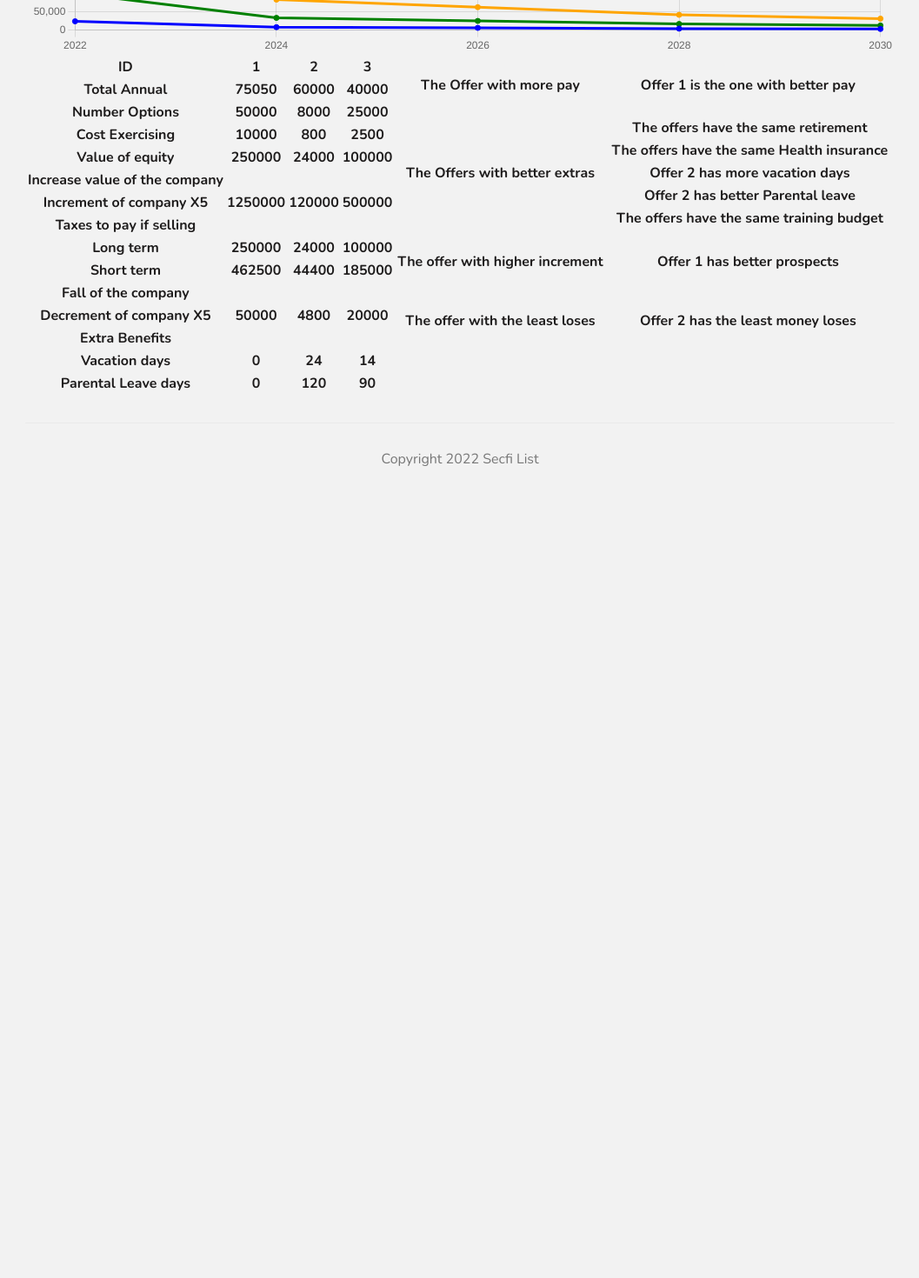
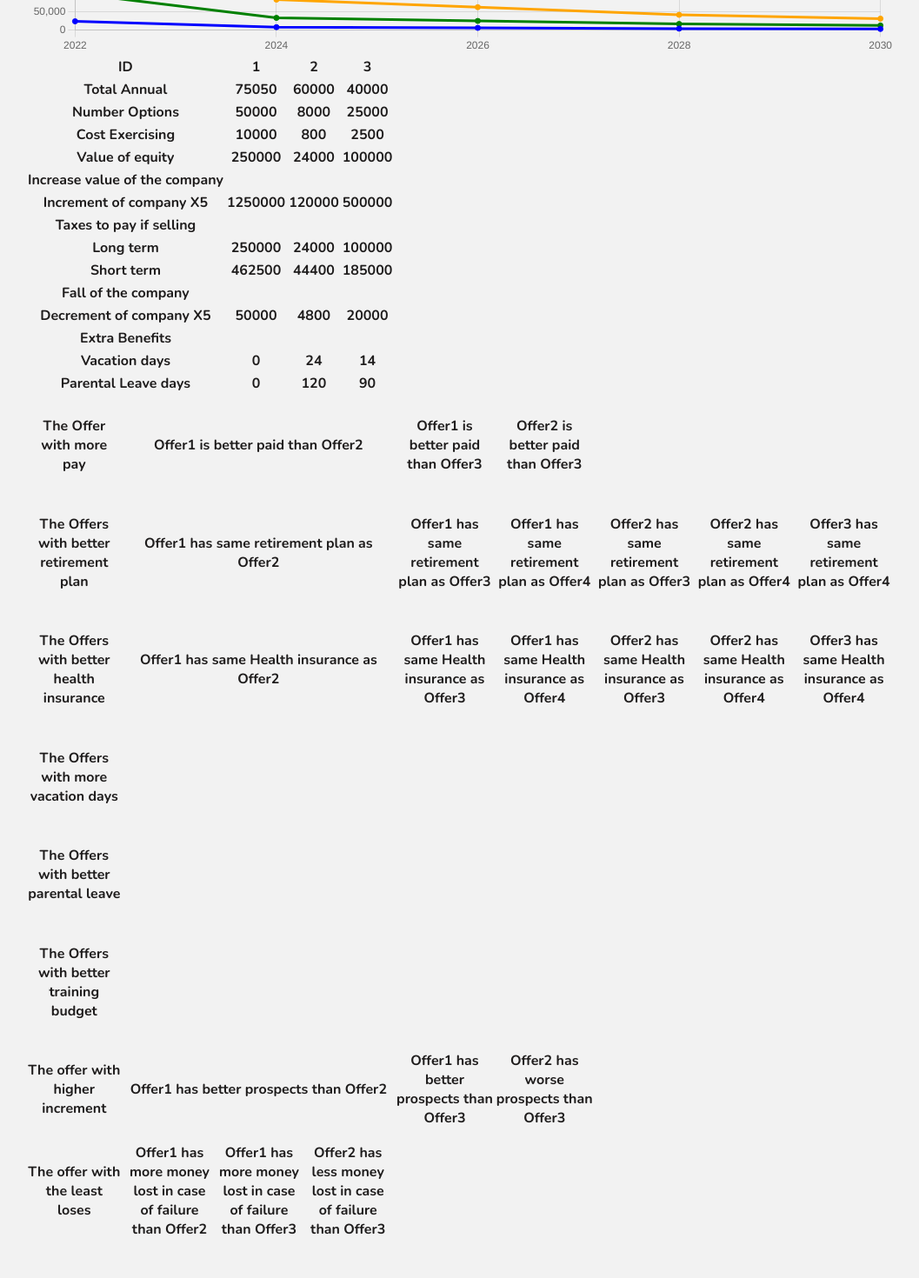
Before and after one commit to oscar-halcon/Playground, a Next.js app: page /offers/Compare in a window 1280 px wide. Shown: the part 520-1990 px from the top of the page at 87% size, without its empty margins (111-1168 px from the left). Before the commit the page ends 1097 px from the top, so only its background shows below. Built offline with nearby package versions, Linux system fonts and the light colour scheme.

Commit message:
wip/CombinatorialExplosion

```diff
--- a/pages/offers/Compare.js
+++ b/pages/offers/Compare.js
@@ -34,142 +34,218 @@ export const optionsDrop = {
   },
 };
 
-export const Comparative = (a, b, c, query) => {
-  //change a,b and c for an array of inputs data=[[],[],[]]
+export const Comparative = (r, query) => {
+  var i = 0;
+  var q = i + 1;
+  var fullAnswers = [];
   var answerExtras = [];
   if (query === "betterPaid") {
-    //insert here foreach
-    if (a > b && a > c) {
-      return "Offer 1 is the one with better pay";
-    } else if (b > a && b > c) {
-      return "Offer 2 is the one with better pay";
-    } else if (c > a && c > b) {
-      return "Offer 3 is the one with better pay";
-    } else if (a == b && a > c) {
-      return "Offers 1&2 are the ones with better pay";
-    } else if (a == c && a > b) {
-      return "Offers 1&3 are the ones with better pay";
-    } else if (b == c && b > a) {
-      return "Offers 2&3 are the ones with better pay";
-    } else {
-      return "The offers have the same pay";
+    //insert here foreach r.forEach(q=>{})
+    while (i < r.length) {
+      while (q <= r.length) {
+        if (r[i] > r[q]) {
+          fullAnswers.push(
+            "Offer" + (i + 1) + " is better paid than Offer" + (q + 1)
+          );
+        } else if (r[i] == r[q]) {
+          fullAnswers.push(
+            "Offer" + (i + 1) + " has same pay as Offer" + (q + 1)
+          );
+        } else if (r[i] < r[q]) {
+          fullAnswers.push(
+            "Offer" + (i + 1) + " is worse paid than Offer" + (q + 1)
+          );
+        }
+        q++;
+      }
+      i++;
+      q = i + 1;
     }
-  } else if (query === "BetterExtras") {
-    //insert here foreach
-    if (a[0] === "Yes" && b[0] === "No" && c[0] === "No") {
-      answerExtras.push("Offer 1 has better retirement plans");
-    } else if (a[0] === "No" && b[0] === "Yes" && c[0] === "No") {
-      answerExtras.push("Offer 2 has better retirement plans");
-    } else if (a[0] === "No" && b[0] === "No" && c[0] === "Yes") {
-      answerExtras.push("Offer 3 has better retirement plans");
-    } else if (a[0] === "Yes" && b[0] === "Yes" && c[0] === "No") {
-      answerExtras.push("Offer 1&2 have better retirement");
-    } else if (a[0] === "Yes" && b[0] === "No" && c[0] === "Yes") {
-      answerExtras.push("Offer 1&3 have better retirement");
-    } else if (a[0] === "No" && b[0] === "Yes" && c[0] === "Yes") {
-      answerExtras.push("Offer 2&3 have better retirement");
-    } else {
-      answerExtras.push("The offers have the same retirement");
+    return fullAnswers;
+  } else if (query === "BetterRetirement") {
+    while (i < r.length) {
+      while (q <= r.length) {
+        if (r[i] === "Yes" && r[q] === "No") {
+          answerExtras.push(
+            "Offer" +
+              (i + 1) +
+              " has better retirement plan than Offer" +
+              (q + 1)
+          );
+        } else if (r[i] === "No" && r[q] === "Yes") {
+          answerExtras.push(
+            "Offer" +
+              (i + 1) +
+              " has worse retirement plan than Offer" +
+              (q + 1)
+          );
+        } else {
+          answerExtras.push(
+            "Offer" + (i + 1) + " has same retirement plan as Offer" + (q + 1)
+          );
+        }
+        q++;
+      }
+      i++;
+      q = i + 1;
     }
-    //insert here foreach
-    if (a[1] === "Yes" && b[1] === "No" && c[1] === "No") {
-      answerExtras.push("Offer 1 has better Health insurance");
-    } else if (a[1] === "No" && b[1] === "Yes" && c[1] === "No") {
-      answerExtras.push("Offer 2 has better Health insurance");
-    } else if (a[1] === "No" && b[1] === "No" && c[1] === "Yes") {
-      answerExtras.push("Offer 3 has better Health insurance");
-    } else if (a[1] === "Yes" && b[1] === "Yes" && c[1] === "No") {
-      answerExtras.push("Offer 1&2 has better Health insurance");
-    } else if (a[1] === "Yes" && b[1] === "No" && c[1] === "Yes") {
-      answerExtras.push("Offer 1&3 has better Health insurance");
-    } else if (a[1] === "No" && b[1] === "Yes" && c[1] === "Yes") {
-      answerExtras.push("Offer 2&3 has better Health insurance");
-    } else {
-      answerExtras.push("The offers have the same Health insurance");
+    return answerExtras;
+  } else if (query === "BetterHealth") {
+    while (i < r.length) {
+      while (q <= r.length) {
+        if (r[i] === "Yes" && r[q] === "No") {
+          answerExtras.push(
+            "Offer" +
+              (i + 1) +
+              " has better Health insurance than Offer" +
+              (q + 1)
+          );
+        } else if (r[i] === "No" && r[q] === "Yes") {
+          answerExtras.push(
+            "Offer" +
+              (i + 1) +
+              " has worse Health insurance  than Offer" +
+              (q + 1)
+          );
+        } else {
+          answerExtras.push(
+            "Offer" + (i + 1) + " has same Health insurance as Offer" + (q + 1)
+          );
+        }
+        q++;
+      }
+      i++;
+      q = i + 1;
     }
-    //insert here foreach
-    if (a[2] > b[2] && a[2] > c[2]) {
-      answerExtras.push("Offer 1 has more vacation days");
-    } else if (b[2] > a[2] && b[2] > c[2]) {
-      answerExtras.push("Offer 2 has more vacation days");
-    } else if (c[2] > b[2] && c[2] > a[2]) {
-      answerExtras.push("Offer 3 has more vacation days");
-    } else if (a[2] == b[2] && a[2] > c[2]) {
-      answerExtras.push("Offer 1&2 have more vacation days");
-    } else if (a[2] > b[2] && a[2] == c[2]) {
-      answerExtras.push("Offer 1&3 have more vacation days");
-    } else if (c[2] == b[2] && c[2] > a[2]) {
-      answerExtras.push("Offer 2&3 have more vacation days");
-    } else {
-      answerExtras.push("The offers have the same amount of vacation days");
+    return answerExtras;
+  } else if (query === "BetterVacation") {
+    while (i < r.length) {
+      while (q <= r.length) {
+        if (r[i] > r[q]) {
+          fullAnswers.push(
+            "Offer" + (i + 1) + " has more vacation days than Offer" + (q + 1)
+          );
+        } else if (r[i] == r[q]) {
+          fullAnswers.push(
+            "Offer" +
+              (i + 1) +
+              " has the same amount of vacation days as Offer" +
+              (q + 1)
+          );
+        } else if (r[i] < r[q]) {
+          fullAnswers.push(
+            "Offer" + (i + 1) + " has less vacation days than Offer" + (q + 1)
+          );
+        }
+        q++;
+      }
+      i++;
+      q = i + 1;
     }
-    //insert here foreach
-    if (a[3] > b[3] && a[3] > c[3]) {
-      answerExtras.push("Offer 1 has better Parental leave");
-    } else if (b[3] > a[3] && b[3] > c[3]) {
-      answerExtras.push("Offer 2 has better Parental leave");
-    } else if (c[3] > b[3] && c[3] > a[3]) {
-      answerExtras.push("Offer 3 has better Parental leave");
-    } else if (a[3] == b[3] && a[3] > c[3]) {
-      answerExtras.push("Offer 1&2 have better Parental leave");
-    } else if (a[3] == c[3] && a[3] > b[3]) {
-      answerExtras.push("Offer 1&3 have better Parental leave");
-    } else if (c[3] == b[3] && b[3] > a[3]) {
-      answerExtras.push("Offer 2&3 have better Parental leave");
-    } else {
-      answerExtras.push("The offers have the same days of Parental leave");
+    return answerExtras;
+  } else if (query === "BetterParental") {
+    while (i < r.length) {
+      while (q <= r.length) {
+        if (r[i] > r[q]) {
+          fullAnswers.push(
+            "Offer" + (i + 1) + " has more parental leave than Offer" + (q + 1)
+          );
+        } else if (r[i] == r[q]) {
+          fullAnswers.push(
+            "Offer" +
+              (i + 1) +
+              " has the same amount of parental leave as Offer" +
+              (q + 1)
+          );
+        } else if (r[i] < r[q]) {
+          fullAnswers.push(
+            "Offer" + (i + 1) + " has less parental leave than Offer" + (q + 1)
+          );
+        }
+        q++;
+      }
+      i++;
+      q = i + 1;
     }
-    //insert here foreach
-    if (a[4] > b[4] && a[4] > c[4]) {
-      answerExtras.push("Offer 1 has better training budget");
-    } else if (b[4] > a[4] && b[4] > c[4]) {
-      answerExtras.push("Offer 2 has better training budget");
-    } else if (c[4] > b[4] && c[4] > a[4]) {
-      answerExtras.push("Offer 3 has better training budget");
-    } else if (a[4] == b[4] && a[4] > c[4]) {
-      answerExtras.push("Offer 1&2 have better training budget");
-    } else if (a[4] == c[4] && a[4] > b[4]) {
-      answerExtras.push("Offer 1&3 have better training budget");
-    } else if (c[4] == b[4] && b[4] > a[4]) {
-      answerExtras.push("Offer 2&3 have better training budget");
-    } else {
-      answerExtras.push("The offers have the same training budget");
+    return answerExtras;
+  } else if (query === "BetterTraining") {
+    while (i < r.length) {
+      while (q <= r.length) {
+        if (r[i] > r[q]) {
+          fullAnswers.push(
+            "Offer" + (i + 1) + " has more training budget than Offer" + (q + 1)
+          );
+        } else if (r[i] == r[q]) {
+          fullAnswers.push(
+            "Offer" +
+              (i + 1) +
+              " has the same amount of training budget as Offer" +
+              (q + 1)
+          );
+        } else if (r[i] < r[q]) {
+          fullAnswers.push(
+            "Offer" + (i + 1) + " has less training budget than Offer" + (q + 1)
+          );
+        }
+        q++;
+      }
+      i++;
+      q = i + 1;
     }
     return answerExtras;
   } else if (query === "BetterProspects") {
-    //insert here foreach
-    if (a > b && a > c) {
-      return "Offer 1 has better prospects";
-    } else if (b > a && b > c) {
-      return "Offer 2 has better prospects";
-    } else if (c > a && c > b) {
-      return "Offer 3 has better prospects";
-    } else if (a == b && a > c) {
-      return "Offer 1&2 have better prospects";
-    } else if (a == c && a > b) {
-      return "Offer 1&3 have better prospects";
-    } else if (b == c && b > a) {
-      return "Offer 2&3 have better prospects";
-    } else {
-      return "The offers have the same prospects";
+    while (i < r.length) {
+      while (q <= r.length) {
+        if (r[i] > r[q]) {
+          fullAnswers.push(
+            "Offer" + (i + 1) + " has better prospects than Offer" + (q + 1)
+          );
+        } else if (r[i] == r[q]) {
+          fullAnswers.push(
+            "Offer" + (i + 1) + " has same prospects as Offer" + (q + 1)
+          );
+        } else if (r[i] < r[q]) {
+          fullAnswers.push(
+            "Offer" + (i + 1) + " has worse prospects than Offer" + (q + 1)
+          );
+        }
+        q++;
+      }
+      i++;
+      q = i + 1;
     }
+    return fullAnswers;
   } else if (query === "LeastLoses") {
-    //insert here foreach
-    if (a < b && a < c) {
-      return "Offer 1 has the least money loses";
-    } else if (b < a && b < c) {
-      return "Offer 2 has the least money loses";
-    } else if (c < a && c < b) {
-      return "Offer 3 has the least money loses";
-    } else if (a == b && a < c) {
-      return "Offer 1&2 have the least money loses";
-    } else if (a == c && a < b) {
-      return "Offer 1&3 have the least money loses";
-    } else if (b == c && b < a) {
-      return "Offer 2&3 have the least money loses";
-    } else {
-      return "The offers have the same amount of money loses";
+    while (i < r.length) {
+      while (q <= r.length) {
+        if (r[i] > r[q]) {
+          fullAnswers.push(
+            "Offer" +
+              (i + 1) +
+              " has more money lost in case of failure than Offer" +
+              (q + 1)
+          );
+        } else if (r[i] == r[q]) {
+          fullAnswers.push(
+            "Offer" +
+              (i + 1) +
+              " has same money lost in case of failure as Offer" +
+              (q + 1)
+          );
+        } else if (r[i] < r[q]) {
+          fullAnswers.push(
+            "Offer" +
+              (i + 1) +
+              " has less money lost in case of failure than Offer" +
+              (q + 1)
+          );
+        }
+        q++;
+      }
+      i++;
+      q = i + 1;
     }
+    return fullAnswers;
   }
 };
 Chart.register(CategoryScale);
@@ -180,9 +256,7 @@ const Compare = () => {
   const [offers, setOffers] = useState(Offer);
 
   const FetchApi = async () => {
-    const response = await fetch(
-      "../api/hello"
-    );
+    const response = await fetch("../api/hello");
     const data = await response.json();
     setOffers(data);
   };
@@ -202,33 +276,51 @@ const Compare = () => {
   operation2 = offer2.Number_options * offer2.Current_FMV_company;
   operation3 = offer3.Number_options * offer3.Current_FMV_company;
 
-  var IncrNum1 = [2,4,6,7];
-  var DecrNum1 = [3,4,6,8];
+  var IncrNum1 = [2, 4, 6, 7];
+  var DecrNum1 = [3, 4, 6, 8];
 
-  var bestOfeach = Comparative(
+  var betterPaid = Comparative(
     [
-      offer1.matching_401k,
-      offer1.Health_insurance,
-      offer1.Vacation_days,
-      offer1.Parental_leave,
-      offer1.Training_budget,
+      offer1.Annual_salary + offer1.Bonus,
+      offer2.Annual_salary + offer2.Bonus,
+      offer3.Annual_salary + offer3.Bonus,
     ],
+    "betterPaid"
+  );
+
+  var betterRetirement = Comparative(
+    [offer1.matching_401k, offer2.matching_401k, offer3.matching_401k],
+    "BetterRetirement"
+  );
+  var betterHealth = Comparative(
+    [offer1.Health_insurance, offer2.Health_insurance, offer3.Health_insurance],
+    "BetterHealth"
+  );
+  var betterVacation = Comparative(
+    [offer1.Vacation_days, offer2.Vacation_days, offer3.Vacation_days],
+    "BetterVacation"
+  );
+  var betterParental = Comparative(
+    [offer1.Parental_leave, offer2.Parental_leave, offer3.Parental_leave],
+    "BetterParental"
+  );
+  var betterTraining = Comparative(
+    [offer1.Training_budget, offer2.Training_budget, offer3.Training_budget],
+    "BetterTraining"
+  );
+  var betterProspects = Comparative(
+    [operation1 * 5, operation2 * 5, operation3 * 5],
+    "BetterProspects"
+  );
+  var leastLoses = Comparative(
     [
-      offer2.matching_401k,
-      offer2.Health_insurance,
-      offer2.Vacation_days,
-      offer2.Parental_leave,
-      offer2.Training_budget,
+      operation1 - operation1 / 5,
+      operation2 - operation2 / 5,
+      operation3 - operation3 / 5,
     ],
-    [
-      offer3.matching_401k,
-      offer3.Health_insurance,
-      offer3.Vacation_days,
-      offer3.Parental_leave,
-      offer3.Training_budget,
-    ],
-    "BetterExtras"
+    "LeastLoses"
   );
+
   const dataInc = {
     labels,
     datasets: [
@@ -317,7 +409,8 @@ const Compare = () => {
       <Line options={optionsDrop} data={dataDecr} width="750" />
       <table id="comparetab">
         <tbody>
-          {//insert here foreach with array of offers and i with the lenght of array
+          {
+            //insert here foreach with array of offers and i with the lenght of array
           }
           <tr>
             <th>ID</th>
@@ -369,15 +462,15 @@ const Compare = () => {
           </tr>
           <tr>
             <th>Long term</th>
-            <th>{Math.round(Math.round(operation1 * 5)*0.2)}</th>
-            <th>{Math.round(Math.round(operation2 * 5)*0.2)}</th>
-            <th>{Math.round(Math.round(operation3 * 5)*0.2)}</th>
+            <th>{Math.round(Math.round(operation1 * 5) * 0.2)}</th>
+            <th>{Math.round(Math.round(operation2 * 5) * 0.2)}</th>
+            <th>{Math.round(Math.round(operation3 * 5) * 0.2)}</th>
           </tr>
           <tr>
             <th>Short term</th>
-            <th>{Math.round(Math.round(operation1 * 5)*0.37)}</th>
-            <th>{Math.round(Math.round(operation2 * 5)*0.37)}</th>
-            <th>{Math.round(Math.round(operation3 * 5)*0.37)}</th>
+            <th>{Math.round(Math.round(operation1 * 5) * 0.37)}</th>
+            <th>{Math.round(Math.round(operation2 * 5) * 0.37)}</th>
+            <th>{Math.round(Math.round(operation3 * 5) * 0.37)}</th>
           </tr>
           <tr>
             <th>Fall of the company</th>
@@ -411,55 +504,71 @@ const Compare = () => {
             <th>
               <h4>The Offer with more pay</h4>
             </th>
-            <th>
-              {Comparative(
-                offer1.Annual_salary + offer1.Bonus,
-                offer2.Annual_salary + offer2.Bonus,
-                offer3.Annual_salary + offer3.Bonus,
-                "betterPaid"
-              )}
-            </th>
+            {betterPaid.map((a) => {
+              return <th key={a}>{a}</th>;
+            })}
           </tr>
           <tr>
             <th>
-              <h4>The Offers with better extras</h4>
+              <h4>The Offers with better retirement plan</h4>
             </th>
-            {bestOfeach.map((a) => {
-              return (
-                <tr key={a}>
-                  <th></th> <th>{a}</th>
-                </tr>
-              );
+            {betterRetirement.map((a) => {
+              return <th key={a}>{a}</th>;
+            })}
+          </tr>
+          <tr>
+            <th>
+              <h4>The Offers with better health insurance</h4>
+            </th>
+            {betterHealth.map((a) => {
+              return <th key={a}>{a}</th>;
+            })}
+          </tr>
+          <tr>
+            <th>
+              <h4>The Offers with more vacation days</h4>
+            </th>
+            {betterVacation.map((a) => {
+              return <th key={a}>{a}</th>;
+            })}
+          </tr>
+          <tr>
+            <th>
+              <h4>The Offers with better parental leave</h4>
+            </th>
+            {betterParental.map((a) => {
+              return <th key={a}>{a}</th>;
+            })}
+          </tr>
+          <tr>
+            <th>
+              <h4>The Offers with better training budget</h4>
+            </th>
+            {betterTraining.map((a) => {
+              return <th key={a}>{a}</th>;
             })}
           </tr>
           <tr>
             <th>
               <h4>The offer with higher increment</h4>
             </th>
-            <th>
-              {Comparative(
-                operation1 * 5,
-                operation2 * 5,
-                operation3 * 5,
-                "BetterProspects"
-              )}
-            </th>
+            {betterProspects.map((a) => {
+              return <th key={a}>{a}</th>;
+            })}
           </tr>
           <tr>
             <th>
               <h4>The offer with the least loses</h4>
             </th>
             <th>
-              {Comparative(
-                operation1 - operation1 / 5,
-                operation2 - operation2 / 5,
-                operation3 - operation3 / 5,
-                "LeastLoses"
-              )}
+              {leastLoses.map((a) => {
+                return <th key={a}>{a}</th>;
+              })}
             </th>
           </tr>
         </tbody>
-      </table><br/>
+      </table>
+      <br />
     </div>
   );
 };
--- a/styles/globals.css
+++ b/styles/globals.css
@@ -35,7 +35,7 @@ footer {
   color: #777;
   border-top: 1px solid #eaeaea;
 }
-#tBestParts{
+/*#tBestParts{
   display: flex;
   flex: 50%;
 }
@@ -43,4 +43,4 @@ footer {
   display: flex;
   max-width: 600px;
   float: left;
-}
+}*/
```
